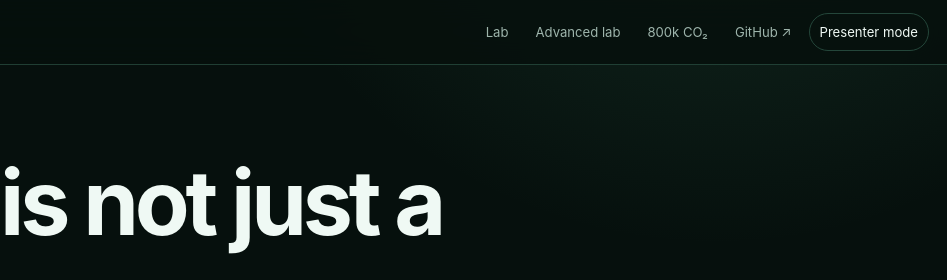
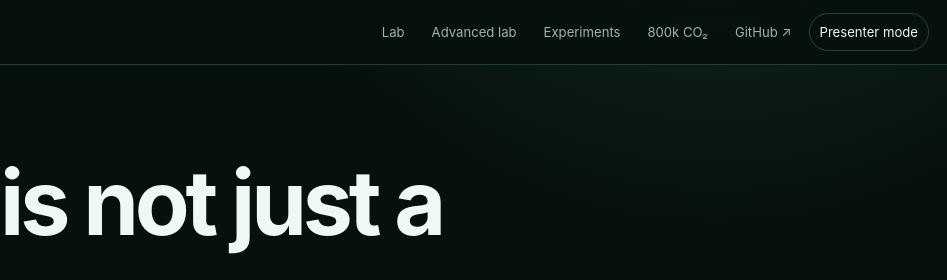
Before and after one commit to Aryakia/carbon-cycle-demo, a website: page game.html in a window 1280 px wide. Shown: the top 280 px of the page, 333-1280 px from the left. Drawn offline with Linux system fonts and the light colour scheme.

Commit message:
Add comparative experiments to project navigation

```diff
--- a/game.html
+++ b/game.html
@@ -17,7 +17,7 @@
 <header class="topbar">
   <div class="wrap">
     <a class="brand" href="#top"><span class="brand-mark" aria-hidden="true"></span><span>Carbon Beyond the Bathtub<small>Interactive System Dynamics laboratory</small></span></a>
-    <nav class="nav" aria-label="Primary navigation"><a href="#game">Lab</a><a href="upstream.html">Advanced lab</a><a href="paleoclimate.html">800k CO₂</a><a href="https://github.com/Aryakia/carbon-cycle-demo" target="_blank" rel="noreferrer">GitHub ↗</a><button class="presenter-toggle" id="presenterBtn">Presenter mode</button></nav>
+    <nav class="nav" aria-label="Primary navigation"><a href="#game">Lab</a><a href="upstream.html">Advanced lab</a><a href="experiments.html">Experiments</a><a href="paleoclimate.html">800k CO₂</a><a href="https://github.com/Aryakia/carbon-cycle-demo" target="_blank" rel="noreferrer">GitHub ↗</a><button class="presenter-toggle" id="presenterBtn">Presenter mode</button></nav>
   </div>
 </header>
 <main id="top">
```
